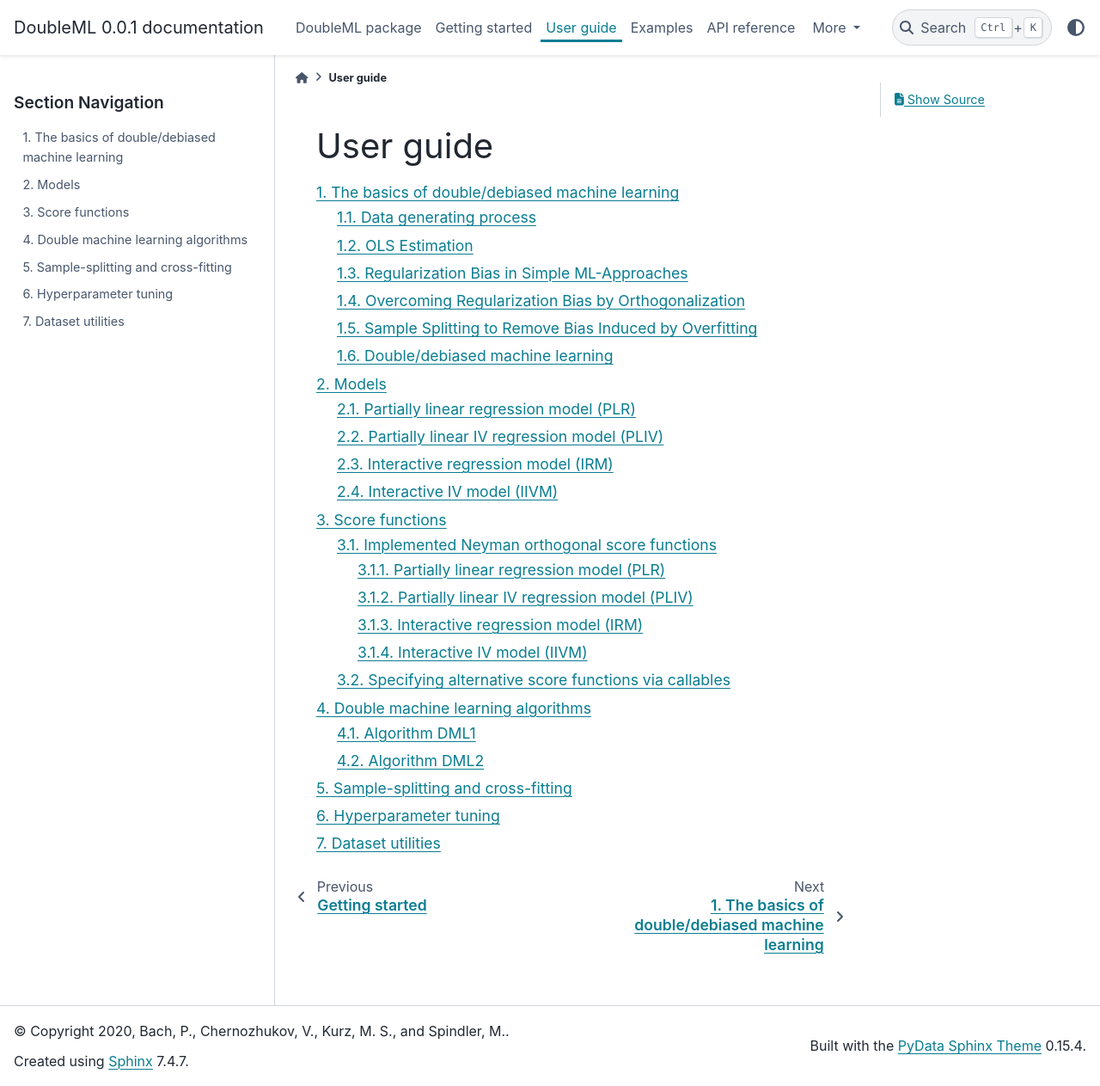
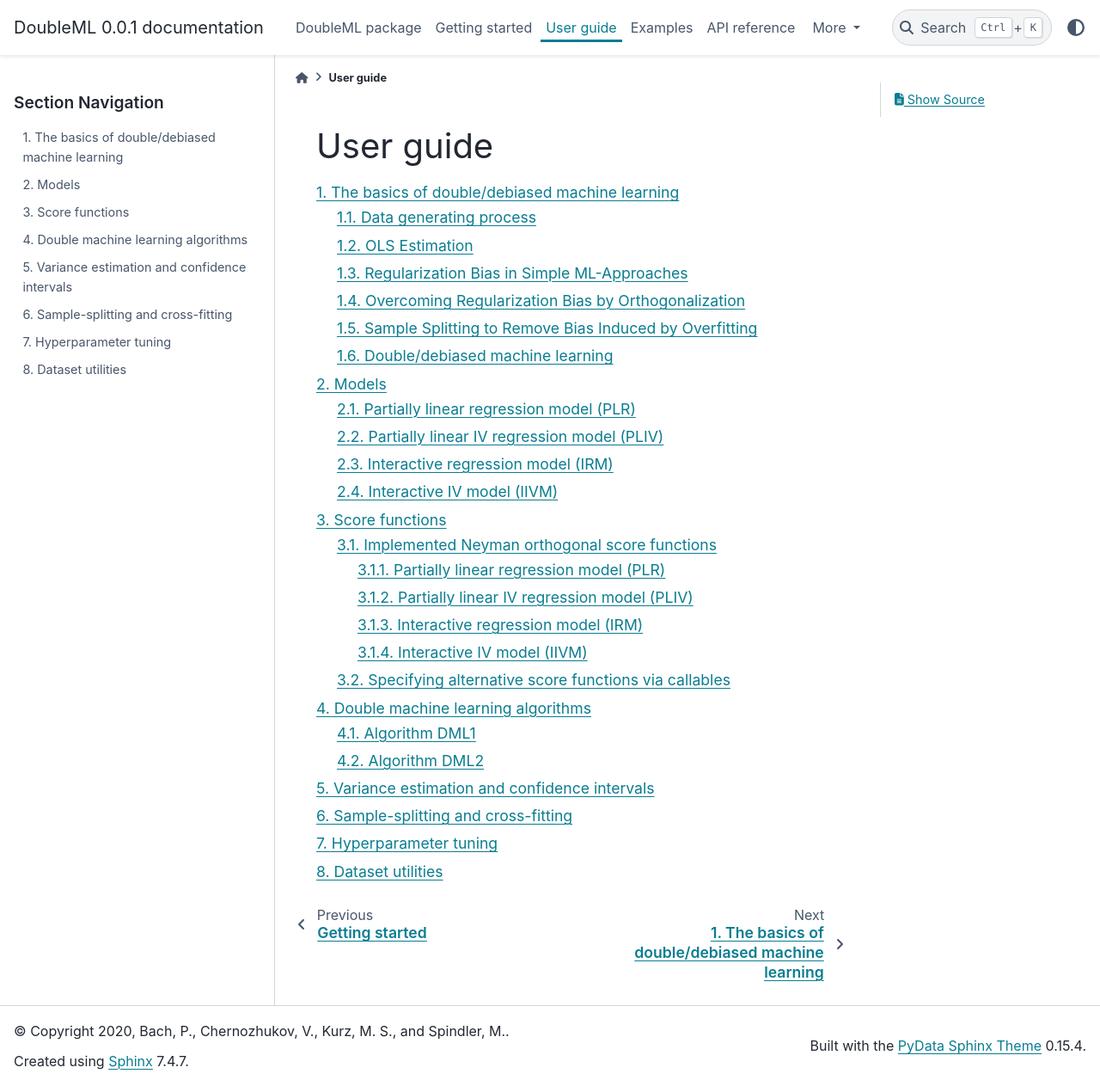
Before and after one commit to DoubleML/doubleml-for-py, a Sphinx documentation site: the page built from doubleml/doc/guide/guide.rst, in a window 1280 px wide and 1263 px high. Shown: the whole window at 86% size. Built offline with Sphinx 7.4.7 and the PyData theme 0.15.4, drawn with Linux system fonts in a browser that asks for light colours; pages that are not in the unit, such as notebooks, are missing from menus.

Commit message:
added a placeholder for a docu of standard error estimation and confidence intervals to the user guide

```diff
--- a/doubleml/doc/guide/guide.rst
+++ b/doubleml/doc/guide/guide.rst
@@ -11,6 +11,7 @@
     Models <models>
     Score functions <scores>
     Double machine learning algorithms <algorithms>
+    Variance estimation and confidence intervals <se_confint>
     Sample-splitting and cross-fitting <resampling>
     Hyperparameter tuning <tuning>
     Dataset utilities <datasets>
--- /dev/null
+++ b/doubleml/doc/guide/se_confint.rst
@@ -0,0 +1,2 @@
+Variance estimation and confidence intervals
+--------------------------------------------
```
